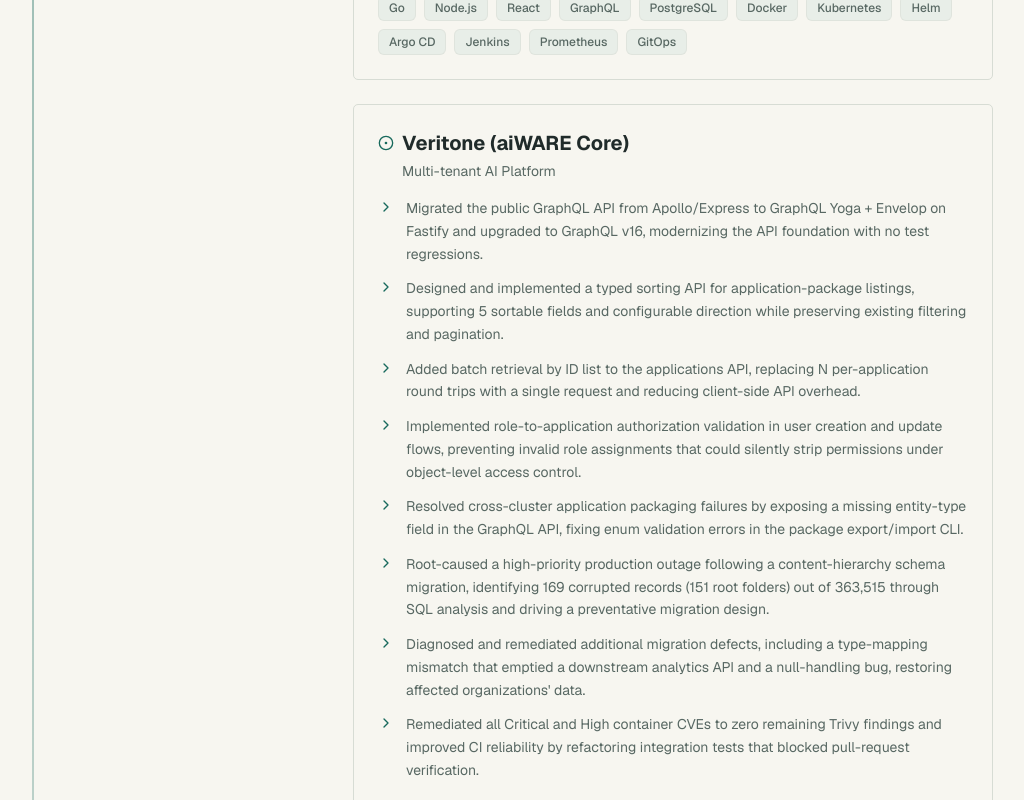
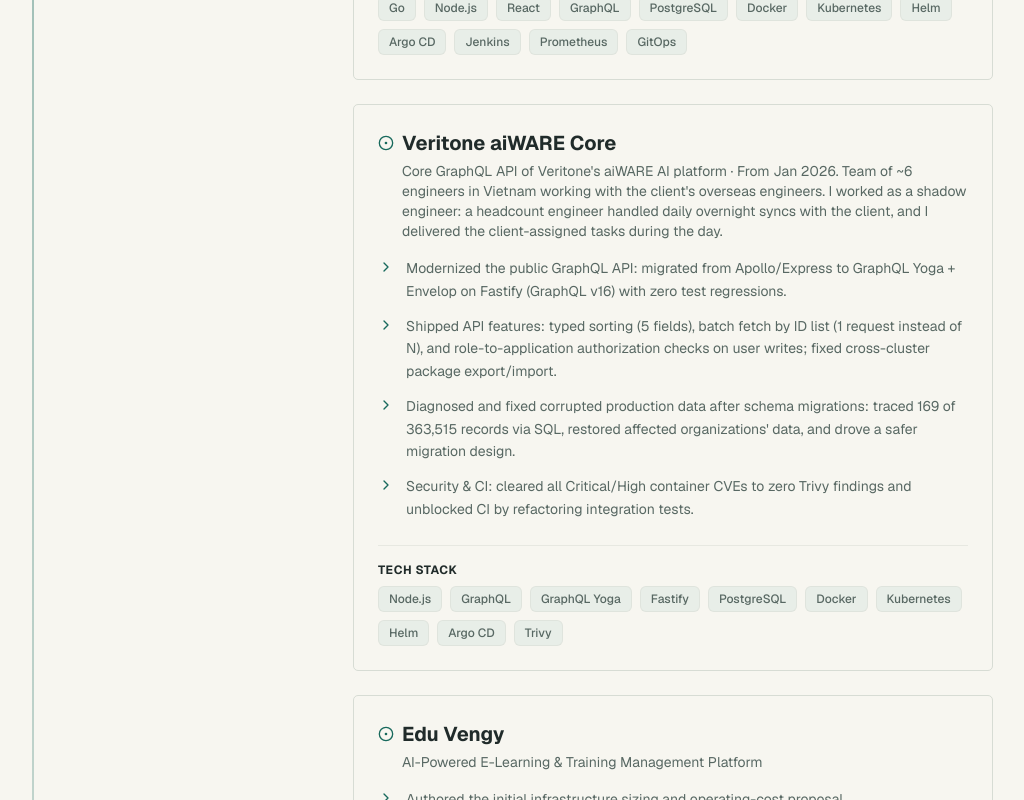
Before and after one commit to TruongHoang2004/portfolio, a Next.js app: page / in a window 1280 px wide. Shown: the part 5160-5960 px from the top of the page, without its empty margins (135-1159 px from the left). Built offline with nearby package versions, Linux system fonts and the light colour scheme.

Commit message:
content: condense Veritone aiWARE Core experience
- Add context: core GraphQL API, from Jan 2026, ~6-person VN team, shadow engineer role
- Rewrite 8 bullets into 4 engineer-style highlights

```diff
--- a/data/experience.ts
+++ b/data/experience.ts
@@ -68,19 +68,17 @@ export const getExperiencesData = (locale: string): Experience[] => {
           technologies: "Go · Node.js · React · GraphQL · PostgreSQL · Docker · Kubernetes · Helm · Argo CD · Jenkins · Prometheus · GitOps"
         },
         {
-          name: "Veritone (aiWARE Core)",
-          description: isVi ? "Nền tảng AI Multi-tenant" : "Multi-tenant AI Platform",
+          name: "Veritone aiWARE Core",
+          description: isVi
+            ? "Core GraphQL API của nền tảng AI aiWARE · Từ tháng 1 2026. Team ~6 kỹ sư Việt Nam cùng các kỹ sư phía khách hàng ở nước ngoài. Tôi ở vị trí shadow: một kỹ sư headcount trao đổi với khách hàng hằng ngày vào ban đêm, còn tôi xử lý các task khách hàng giao vào ban ngày."
+            : "Core GraphQL API of Veritone's aiWARE AI platform · From Jan 2026. Team of ~6 engineers in Vietnam working with the client's overseas engineers. I worked as a shadow engineer: a headcount engineer handled daily overnight syncs with the client, and I delivered the client-assigned tasks during the day.",
           achievements: [
-            isVi ? "Chuyển đổi API GraphQL công khai từ Apollo/Express sang GraphQL Yoga + Envelop trên Fastify." : "Migrated the public GraphQL API from Apollo/Express to GraphQL Yoga + Envelop on Fastify and upgraded to GraphQL v16, modernizing the API foundation with no test regressions.",
-            isVi ? "Thiết kế và triển khai API sắp xếp có kiểu cho danh sách gói ứng dụng." : "Designed and implemented a typed sorting API for application-package listings, supporting 5 sortable fields and configurable direction while preserving existing filtering and pagination.",
-            isVi ? "Thêm tính năng truy xuất hàng loạt theo danh sách ID vào API ứng dụng, giảm thiểu độ trễ." : "Added batch retrieval by ID list to the applications API, replacing N per-application round trips with a single request and reducing client-side API overhead.",
-            isVi ? "Triển khai xác thực quyền hạn trong luồng tạo và cập nhật người dùng." : "Implemented role-to-application authorization validation in user creation and update flows, preventing invalid role assignments that could silently strip permissions under object-level access control.",
-            isVi ? "Giải quyết các lỗi đóng gói ứng dụng liên cụm bằng cách bổ sung trường loại thực thể bị thiếu trong API GraphQL." : "Resolved cross-cluster application packaging failures by exposing a missing entity-type field in the GraphQL API, fixing enum validation errors in the package export/import CLI.",
-            isVi ? "Tìm ra nguyên nhân gốc rễ của sự cố production mức độ cao sau khi di chuyển schema phân cấp nội dung." : "Root-caused a high-priority production outage following a content-hierarchy schema migration, identifying 169 corrupted records (151 root folders) out of 363,515 through SQL analysis and driving a preventative migration design.",
-            isVi ? "Chẩn đoán và khắc phục các lỗi di chuyển dữ liệu khác, khôi phục dữ liệu cho các tổ chức bị ảnh hưởng." : "Diagnosed and remediated additional migration defects, including a type-mapping mismatch that emptied a downstream analytics API and a null-handling bug, restoring affected organizations' data.",
-            isVi ? "Khắc phục tất cả các CVE bộ chứa mức độ Nghiêm trọng và Cao về 0." : "Remediated all Critical and High container CVEs to zero remaining Trivy findings and improved CI reliability by refactoring integration tests that blocked pull-request verification."
+            isVi ? "Hiện đại hoá API: migrate GraphQL API public từ Apollo/Express sang GraphQL Yoga + Envelop trên Fastify (GraphQL v16), không phát sinh regression." : "Modernized the public GraphQL API: migrated from Apollo/Express to GraphQL Yoga + Envelop on Fastify (GraphQL v16) with zero test regressions.",
+            isVi ? "Phát triển API: sorting có kiểu (5 trường), batch fetch theo danh sách ID (1 request thay cho N), kiểm tra phân quyền role–application khi tạo/cập nhật user; sửa lỗi export/import package giữa các cluster." : "Shipped API features: typed sorting (5 fields), batch fetch by ID list (1 request instead of N), and role-to-application authorization checks on user writes; fixed cross-cluster package export/import.",
+            isVi ? "Chẩn đoán và xử lý dữ liệu sai trên production sau các đợt migrate schema: truy vết 169/363.515 bản ghi hỏng bằng SQL, khôi phục dữ liệu cho các tổ chức bị ảnh hưởng và đề xuất thiết kế migration an toàn hơn." : "Diagnosed and fixed corrupted production data after schema migrations: traced 169 of 363,515 records via SQL, restored affected organizations' data, and drove a safer migration design.",
+            isVi ? "Bảo mật & CI: xử lý toàn bộ CVE container mức Critical/High về 0 (Trivy) và gỡ tắc CI bằng cách refactor integration test." : "Security & CI: cleared all Critical/High container CVEs to zero Trivy findings and unblocked CI by refactoring integration tests."
           ],
-          technologies: "Node.js · GraphQL · GraphQL Yoga · Fastify · PostgreSQL · SQL · Docker · Kubernetes · Helm · Argo CD · CI/CD · RBAC · Object-level Authorization · Data Migrations"
+          technologies: "Node.js · GraphQL · GraphQL Yoga · Fastify · PostgreSQL · Docker · Kubernetes · Helm · Argo CD · Trivy"
         },
         {
           name: "Edu Vengy",
```
